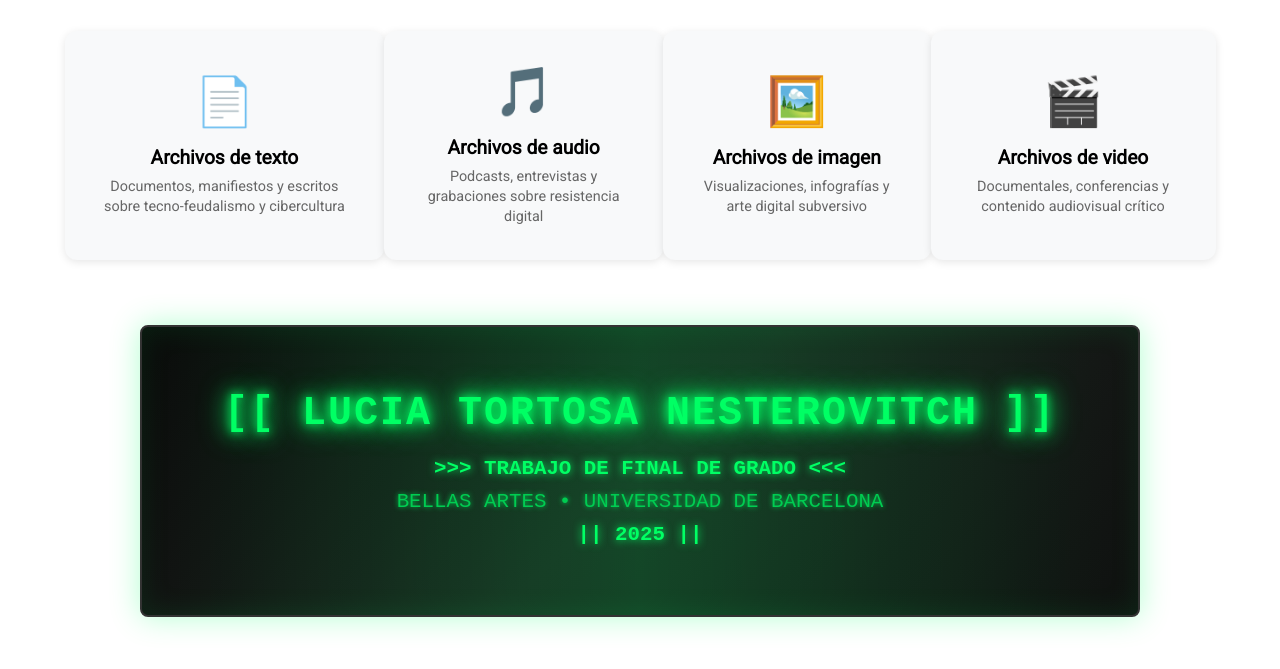
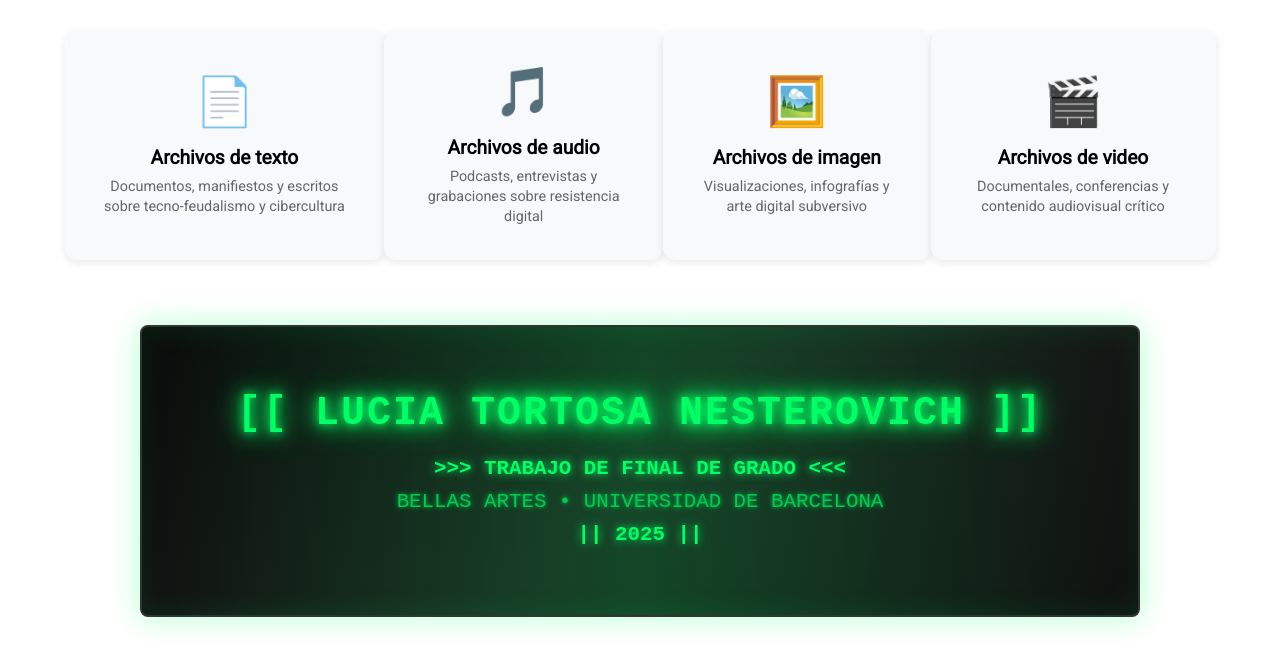
Before and after one commit to KamosSoul/interconectadx.github.io, a website: page index.html in a window 1280 px wide. Shown: the part 641-1310 px from the top of the page. Drawn offline with Linux system fonts and the light colour scheme.

Commit message:
Update index.html

```diff
--- a/index.html
+++ b/index.html
@@ -209,7 +209,7 @@
 
   <!-- Información del autor -->
   <div class="author-info">
-    <div class="author-name">[[ LUCIA TORTOSA NESTEROVITCH ]]</div>
+    <div class="author-name">[[ LUCIA TORTOSA NESTEROVICH ]]</div>
     <div class="project-info">
       <strong>>>> TRABAJO DE FINAL DE GRADO <<<</strong><br>
       BELLAS ARTES • UNIVERSIDAD DE BARCELONA<br>
```
